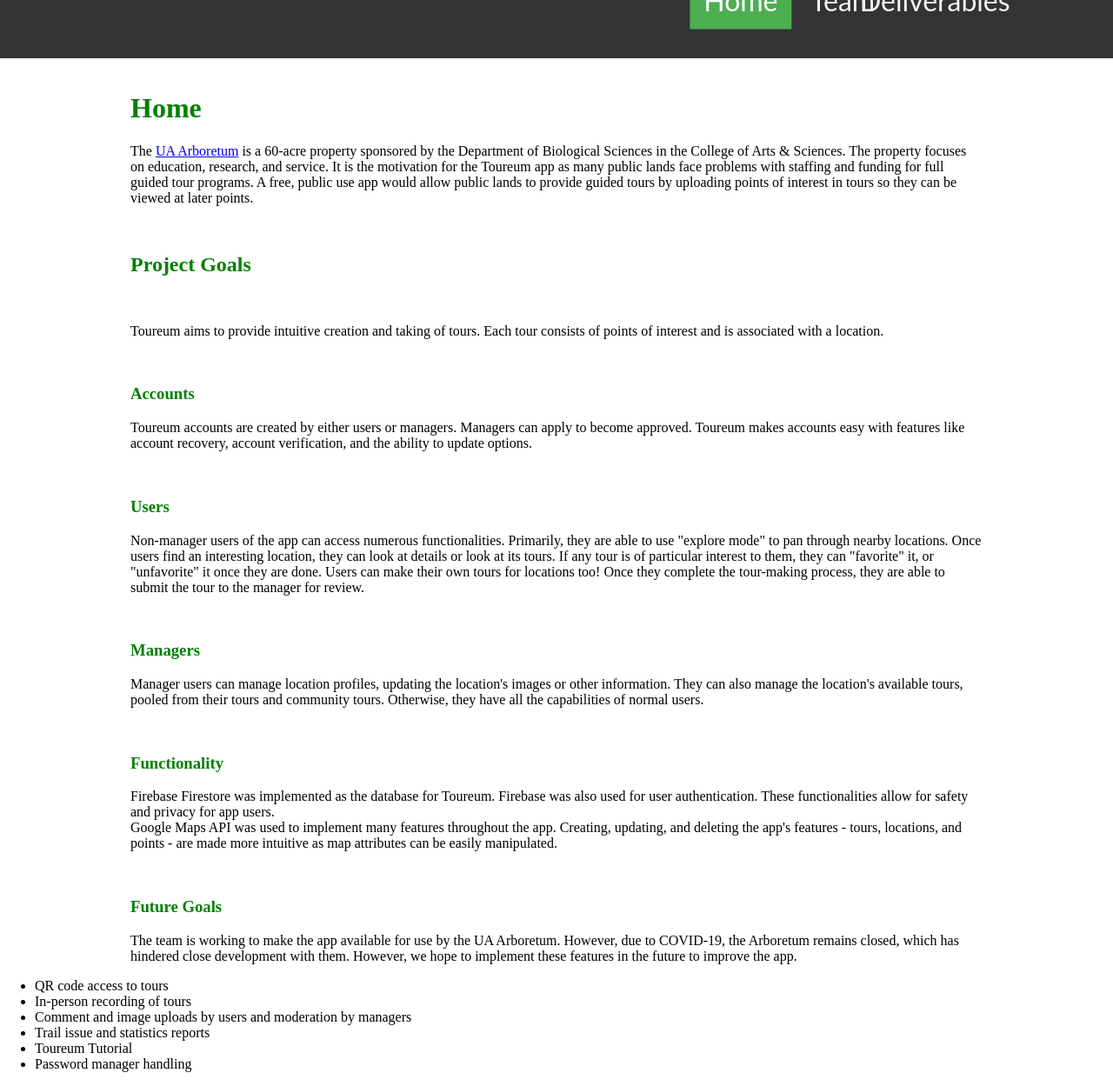
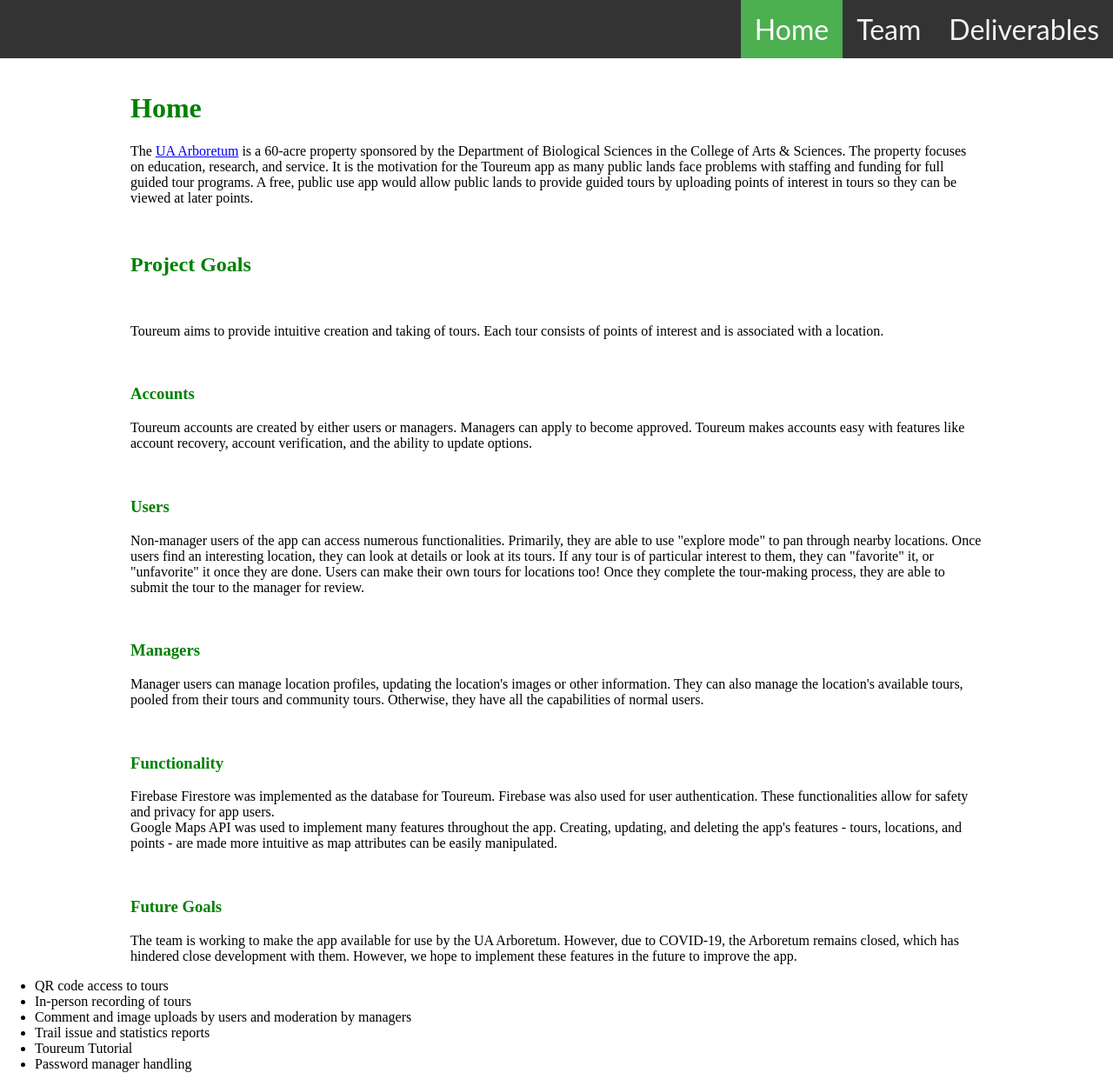
Before and after one commit to lmbrager/CS495Arboretum.github.io, a Jekyll site: the page built from index.html, in a window 1280 px wide. Shown: the whole page at 87% size. Built offline with Jekyll 4.4.1, drawn with Linux system fonts in a browser that asks for light colours.

Commit message:
Update nav.html

```diff
--- a/_includes/nav.html
+++ b/_includes/nav.html
@@ -10,8 +10,6 @@
   padding: 14px 16px;
   text-decoration: none;
   font-size: 32px;
-  left: 50%;
-  transform: translate(-50%, -50%);
 }
 a.navbar-brand {
   padding:0;
@@ -24,6 +22,10 @@ a.navbar-brand {
   background-color: #4CAF50;
   color: white;
 }
+  center {
+            text-align-last: center;
+            border: 2px solid black;
+        }
 </style>
 
 <div class="topnav" style="padding:0px;font-family:'Lato',sans-serif">
```
